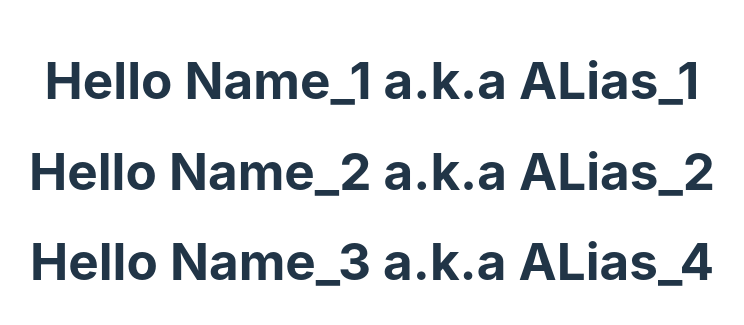
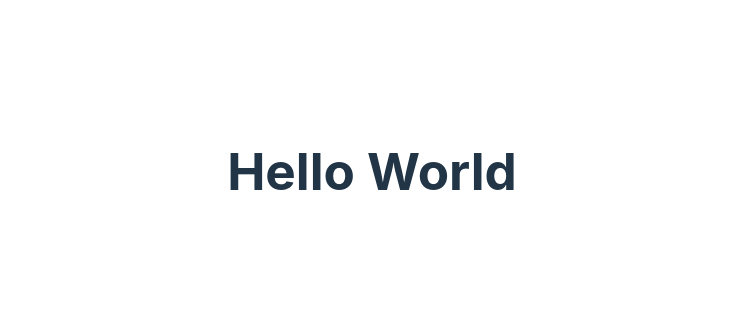
Before and after one commit to Niranjan-GopaL/Small-Projects, a React (Vite) app in the folder mastering_more_react/: page / in a window 1280 px wide. Shown: the part 229-554 px from the top of the page, without its empty margins (268-1012 px from the left). Built offline with nearby package versions, Linux system fonts and the light colour scheme.

Commit message:
Use Case of rendering unknow html inside a Component

```diff
--- a/mastering_more_react/src/App.jsx
+++ b/mastering_more_react/src/App.jsx
@@ -1,34 +1,21 @@
 import { useState } from 'react'
 import './App.css'
 import Component from './Props'
+import UseCase from './Import_Use_Case'
 
 function App() {
 
   return (
     <>
-        <Component
-            name="Name_1"
-            alias="ALias_1"
-            note="YOU CAN PASS ANYTHING any no of times"
-            note2="YOU CAN PASS ANYTHING any no of times"
-        />
+        {/* THE COMPONENT has unknow html stuff to be rendered inside component */}
+        <UseCase>
 
-        <Component
-            name="Name_2"
-            alias="ALias_2"
-            note="YOU CAN PASS ANYTHING any no of times"
-            note2="YOU CAN PASS ANYTHING any no of times"
-        />
+            <div>
+                <div>
+                </div>
+            </div>
 
-        <Component
-            name="Name_3"
-            alias="ALias_4"
-            note="YOU CAN PASS ANYTHING any no of times"
-            note2="YOU CAN PASS ANYTHING any no of times"
-        />
-
-
-
+        </UseCase>
     </>
   )
 }
--- a/mastering_more_react/src/Import_Use_Case.jsx
+++ b/mastering_more_react/src/Import_Use_Case.jsx
@@ -5,6 +5,7 @@ const UseCase = (props) => (
         <h1>Hello World</h1>
 
         {/* WHATEVER HTML needs to be written inside the UseCase */}
+        {/* All those divs are rendered here*/}
         {props.children}
     </div>
 )
```
